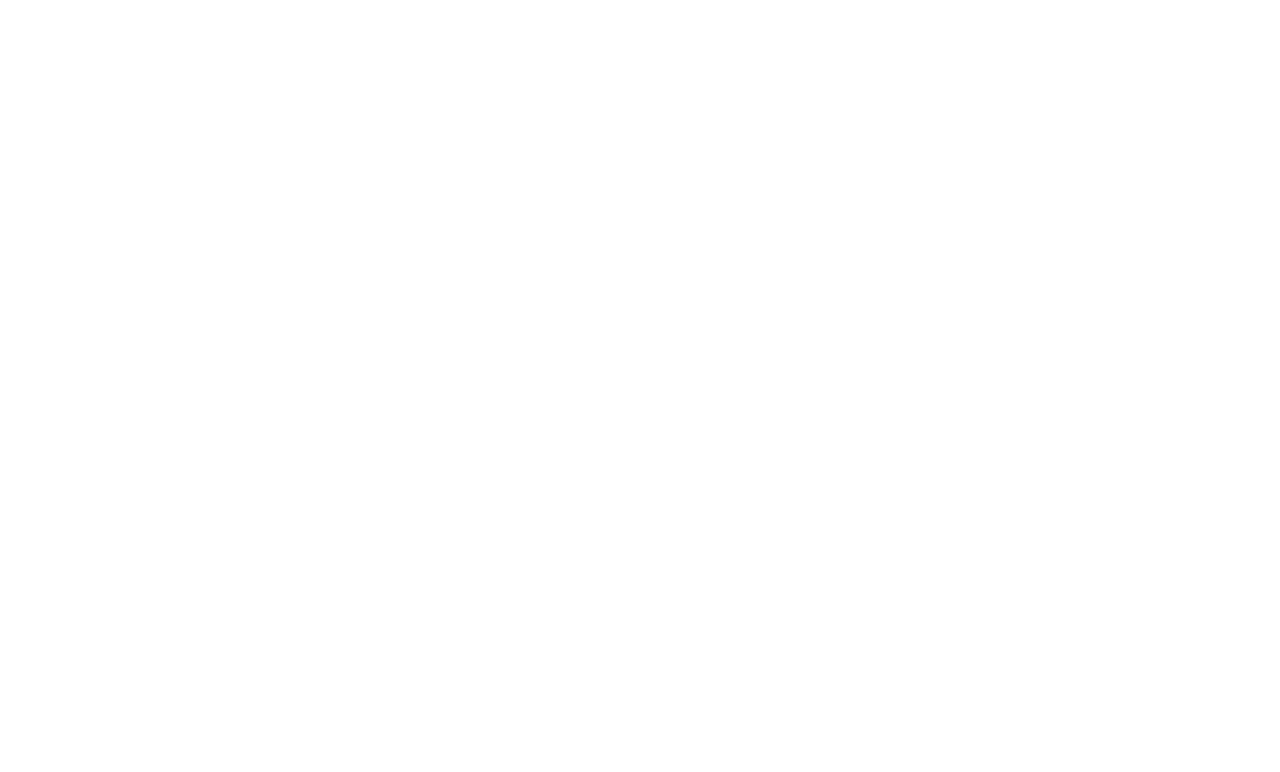
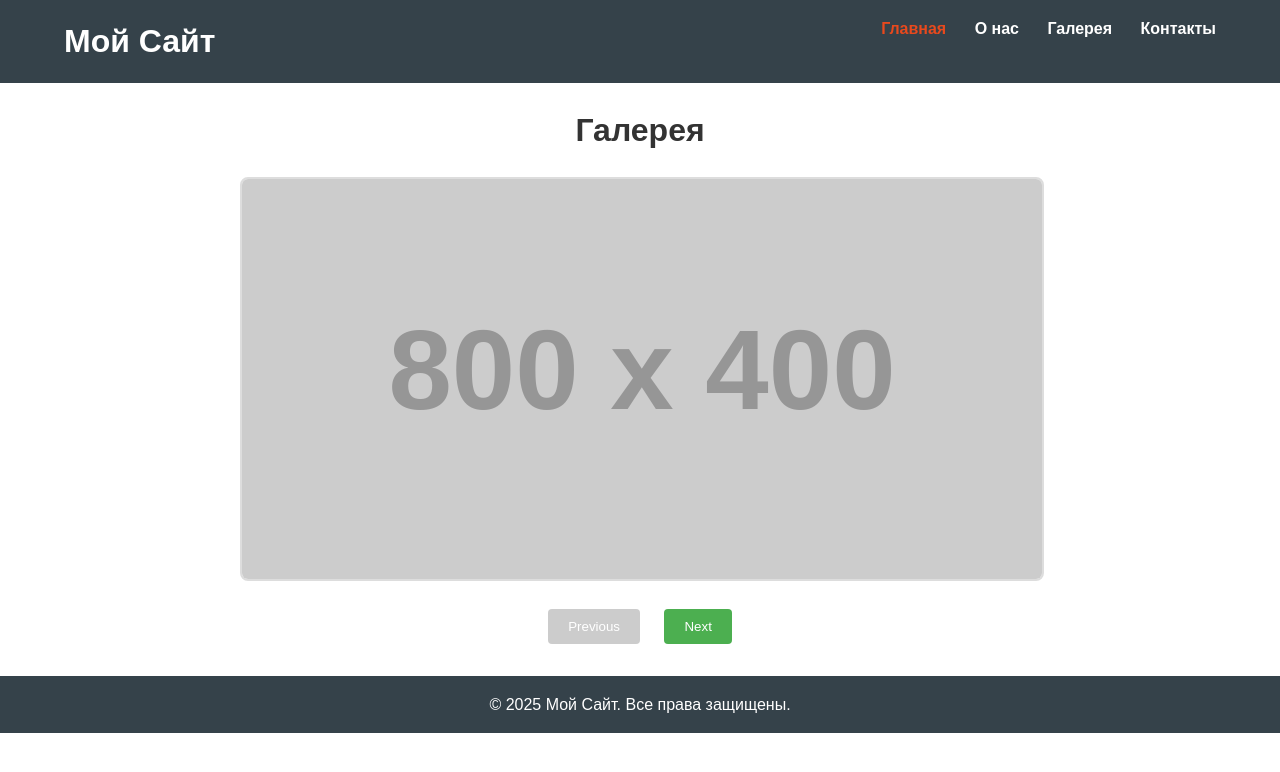
Before and after one commit to Gotgert/my-project, a plain HTML site: page pages/gallery.html in a window 1280 px wide. Drawn offline with Linux system fonts and the light colour scheme; placeholder pictures from the web are drawn by us.

Commit message:
Добавили функции в страницу Гелерея

```diff
--- a/pages/gallery.html
+++ b/pages/gallery.html
@@ -0,0 +1,46 @@
+<!DOCTYPE html>
+<html lang="en">
+<head>
+    <meta charset="UTF-8">
+    <meta name="viewport" content="width=device-width, initial-scale=1.0">
+    <title>Image Gallery</title>
+    <link rel="stylesheet" href="../styles/main.css">
+    <link rel="stylesheet" href="../styles/header.css">
+    <link rel="stylesheet" href="../styles/footer.css">
+
+</head>
+<body>
+<header class="site-header">
+        <div class="container">
+            <h1 class="logo">Мой Сайт</h1>
+            <nav class="main-nav">
+                <ul>
+                    <li><a href="../index.html" class="active">Главная</a></li>
+                    <li><a href="about.html">О нас</a></li>
+                    <li><a href="gallery.html">Галерея</a></li>
+                    <li><a href="contact.html">Контакты</a></li>
+                </ul>
+            </nav>
+        </div>
+    </header>
+
+    <div class="gallery">
+        <h1>Галерея</h1>
+        <div class="image-container">
+            <img id="gallery-image" src="" alt="Gallery Image">
+        </div>
+        <div class="nav-buttons">
+            <button id="prev-btn" disabled>Previous</button>
+            <button id="next-btn">Next</button>
+        </div>
+    </div>
+    <footer class="site-footer">
+        <div class="container">
+            <p>&copy; 2025 Мой Сайт. Все права защищены.</p>
+        </div>
+    </footer>
+
+    <script src="../scripts/main.js"></script>
+
+</body>
+</html>
--- a/scripts/main.js
+++ b/scripts/main.js
@@ -23,3 +23,36 @@ if (contactForm) {
         this.reset();
     });
 }
+ const images = [
+            'https://via.placeholder.com/800x400?text=Image+1',
+            'https://via.placeholder.com/800x400?text=Image+2',
+            'https://via.placeholder.com/800x400?text=Image+3',
+            'https://via.placeholder.com/800x400?text=Image+4'
+        ];
+
+        let currentIndex = 0;
+        const galleryImage = document.getElementById('gallery-image');
+        const prevBtn = document.getElementById('prev-btn');
+        const nextBtn = document.getElementById('next-btn');
+
+        function showImage(index) {
+            galleryImage.src = images[index];
+            prevBtn.disabled = index === 0;
+            nextBtn.disabled = index === images.length - 1;
+        }
+
+        prevBtn.addEventListener('click', () => {
+            if (currentIndex > 0) {
+                currentIndex--;
+                showImage(currentIndex);
+            }
+        });
+
+        nextBtn.addEventListener('click', () => {
+            if (currentIndex < images.length - 1) {
+                currentIndex++;
+                showImage(currentIndex);
+            }
+        });
+
+            showImage(currentIndex);
--- a/styles/main.css
+++ b/styles/main.css
@@ -71,3 +71,34 @@ button[type="submit"] {
 button[type="submit"]:hover {
     background: #e8491d;
 }
+
+        .gallery {
+            max-width: 800px;
+            margin: 0 auto;
+            text-align: center;
+        }
+        .gallery img {
+            max-width: 100%;
+            height: auto;
+            border: 2px solid #ddd;
+            border-radius: 8px;
+        }
+        .nav-buttons {
+            margin: 20px 0;
+        }
+        button {
+            padding: 10px 20px;
+            margin: 0 10px;
+            background-color: #4CAF50;
+            color: white;
+            border: none;
+            border-radius: 4px;
+            cursor: pointer;
+        }
+        button:hover {
+            background-color: #45a049;
+        }
+        button:disabled {
+            background-color: #cccccc;
+            cursor: not-allowed;
+        }
```
Also changed, not shown: images/img.jpeg (added), images/img1.jpeg (added), images/img2.jpeg (added), images/img3.jpeg (added), images/img4.jpeg (added).
